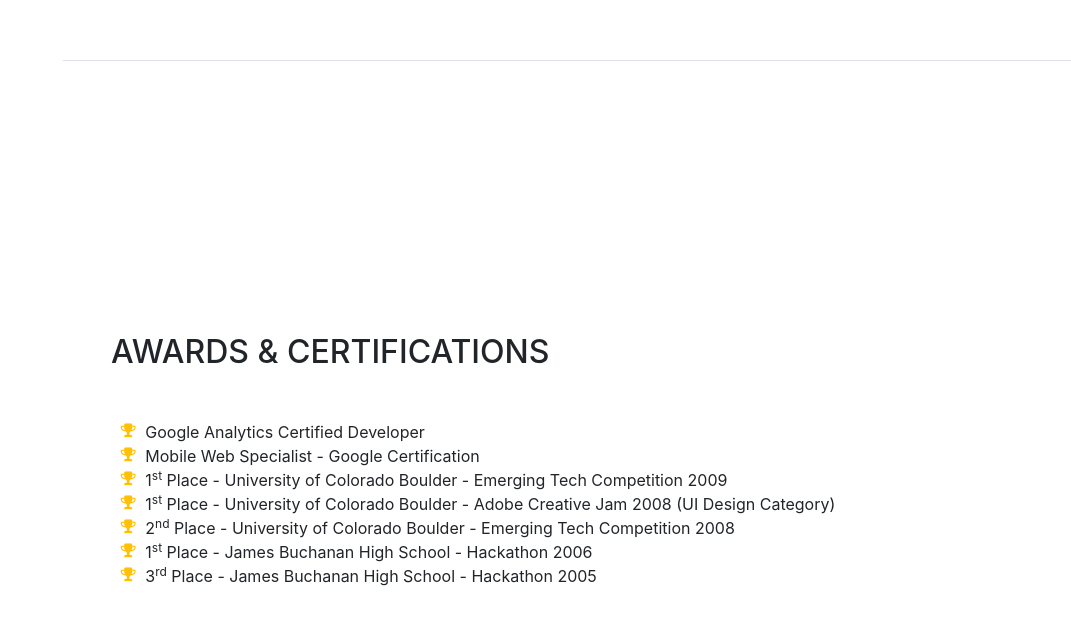
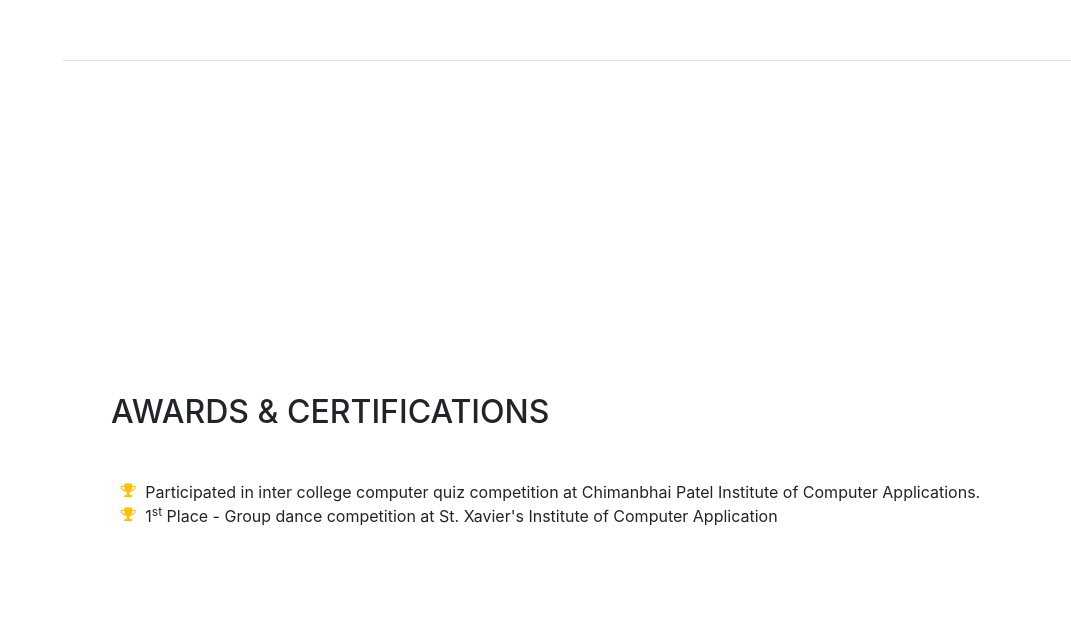
Before and after one commit to Thepawanluhana/thepawanluhana.github.io, a website with bundled scripts: page index.html in a window 1280 px wide. Shown: the part 3939-4562 px from the top of the page, without its empty margins (209-1280 px from the left). Built offline with nearby package versions, Linux system fonts and the light colour scheme; a web font is replaced by a local one.

Commit message:
Awards and certification added!

```diff
--- a/index.html
+++ b/index.html
@@ -213,31 +213,11 @@
           <ul class="fa-ul mb-0">
             <li>
               <i class="fa-li fa fa-trophy text-warning"></i>
-              Google Analytics Certified Developer</li>
-            <li>
-              <i class="fa-li fa fa-trophy text-warning"></i>
-              Mobile Web Specialist - Google Certification</li>
+              Participated in inter college computer quiz competition at Chimanbhai Patel Institute of Computer Applications.</li>
             <li>
               <i class="fa-li fa fa-trophy text-warning"></i>
               1<sup>st</sup>
-              Place - University of Colorado Boulder - Emerging Tech Competition 2009</li>
-            <li>
-              <i class="fa-li fa fa-trophy text-warning"></i>
-              1<sup>st</sup>
-              Place - University of Colorado Boulder - Adobe Creative Jam 2008 (UI Design Category)</li>
-            <li>
-              <i class="fa-li fa fa-trophy text-warning"></i>
-              2<sup>nd</sup>
-              Place - University of Colorado Boulder - Emerging Tech Competition 2008</li>
-            <li>
-            <li>
-              <i class="fa-li fa fa-trophy text-warning"></i>
-              1<sup>st</sup>
-              Place - James Buchanan High School - Hackathon 2006</li>
-            <li>
-              <i class="fa-li fa fa-trophy text-warning"></i>
-              3<sup>rd</sup>
-              Place - James Buchanan High School - Hackathon 2005</li>
+              Place - Group dance competition at St. Xavier's Institute of Computer Application </li>
           </ul>
         </div>
       </section>
```
